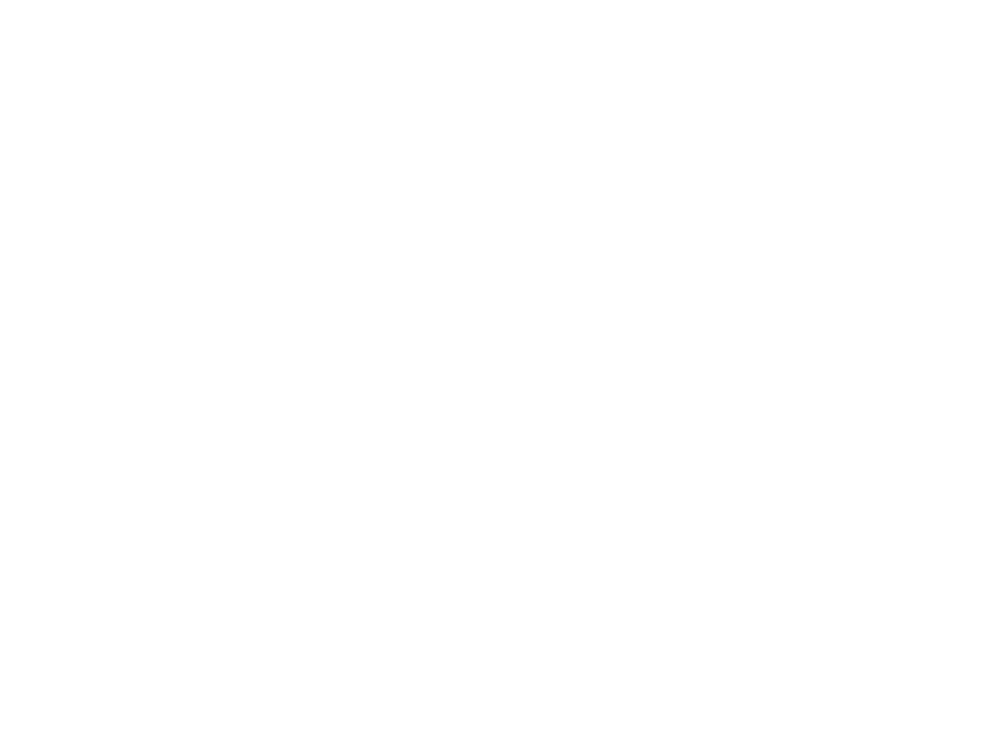
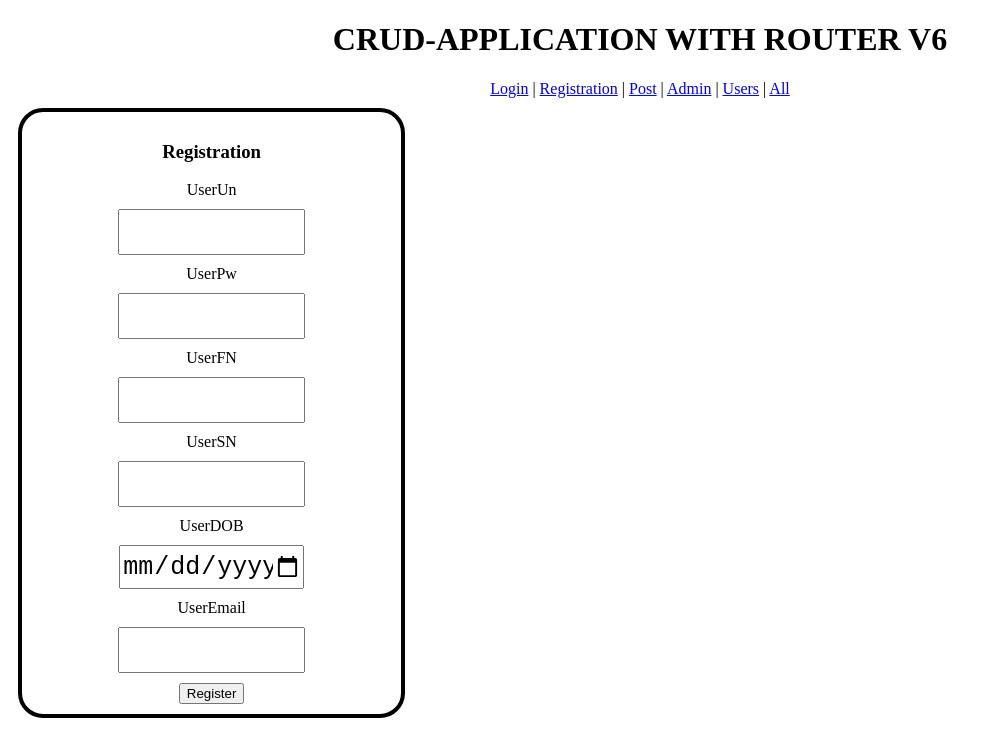
Before and after one commit to PapD1020/Kando-Szakdolgozat-2021-2022, a React (Create React App) app in the folder Szakdogához/CRUD-APPLICATION/client/: page /registration in a window 1280 px wide. Before the commit this address had no page. Shown: the top 756 px of the page, without its empty margins (0-992 px from the left). Built offline with nearby package versions, Linux system fonts and the light colour scheme.

Commit message:
created login and registration js

```diff
--- a/Szakdogához/CRUD-APPLICATION/client/src/App.js
+++ b/Szakdogához/CRUD-APPLICATION/client/src/App.js
@@ -6,6 +6,8 @@
     <div className='App'>
       <h1>CRUD-APPLICATION WITH ROUTER V6</h1>
       <nav>
+        <Link to="/login">Login</Link> | {" "}
+        <Link to="/registration">Registration</Link> | {" "}
         <Link to="/post">Post</Link> | {" "}
         <Link to="/admin">Admin</Link> | {" "}
         <Link to="/users">Users</Link> | {" "}
--- a/Szakdogához/CRUD-APPLICATION/client/src/index.js
+++ b/Szakdogához/CRUD-APPLICATION/client/src/index.js
@@ -5,12 +5,16 @@
 import Admin from "./routes/admin";
 import Users from "./routes/users";
 import All from "./routes/all";
+import Registration from "./routes/registration";
+import Login from "./routes/login";
 
 const rootElement = document.getElementById("root");
 render(
   <BrowserRouter>
     <Routes>
       <Route path="/" element={<App />}>
+        <Route path="login" element={<Login />}></Route>
+        <Route path="registration" element={<Registration />}></Route>
         <Route path="post" element={<Post />}></Route>
         <Route path="admin" element={<Admin />}></Route>
         <Route path="users" element={<Users />}></Route>
--- /dev/null
+++ b/Szakdogához/CRUD-APPLICATION/client/src/routes/login.js
@@ -0,0 +1,20 @@
+import React, {useState} from "react";
+import '../App.css';
+
+export default function Login(){
+
+    return(
+        <div className="smallContainer">
+          <div className='form'>
+            <h3>Login</h3>
+                <label>UserUn</label>
+                <input type="text" name="userUn"></input>
+
+                <label>UserPw</label>
+                <input type="password" name="userPw"></input>
+
+                <button>Login</button>
+            </div>
+        </div>
+    );
+}
--- /dev/null
+++ b/Szakdogához/CRUD-APPLICATION/client/src/routes/registration.js
@@ -0,0 +1,33 @@
+import React, {useState} from "react";
+import '../App.css';
+
+export default function Registration(){
+
+
+    return(
+        <div className="smallContainer">
+          <div className='form'>
+            <h3>Registration</h3>
+                <label>UserUn</label>
+                <input type="text" name="userUn"></input>
+
+                <label>UserPw</label>
+                <input type="password" name="userPw"></input>
+
+                <label>UserFN</label>
+                <input type="text" name="userFN"></input>
+
+                <label>UserSN</label>
+                <input type="text" name="userSN"></input>
+
+                <label>UserDOB</label>
+                <input type="date" name="userDob"></input>
+
+                <label>UserEmail</label>
+                <input type="email" name="userEmail"></input>
+
+                <button>Register</button>
+            </div>
+        </div>
+    );
+}
```
